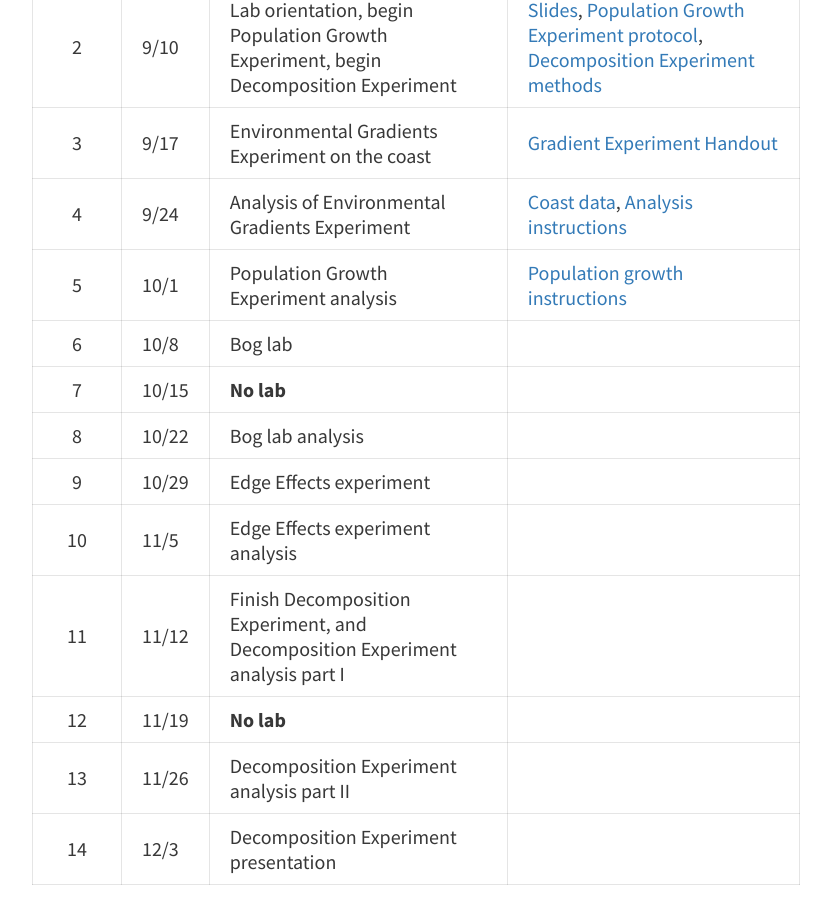
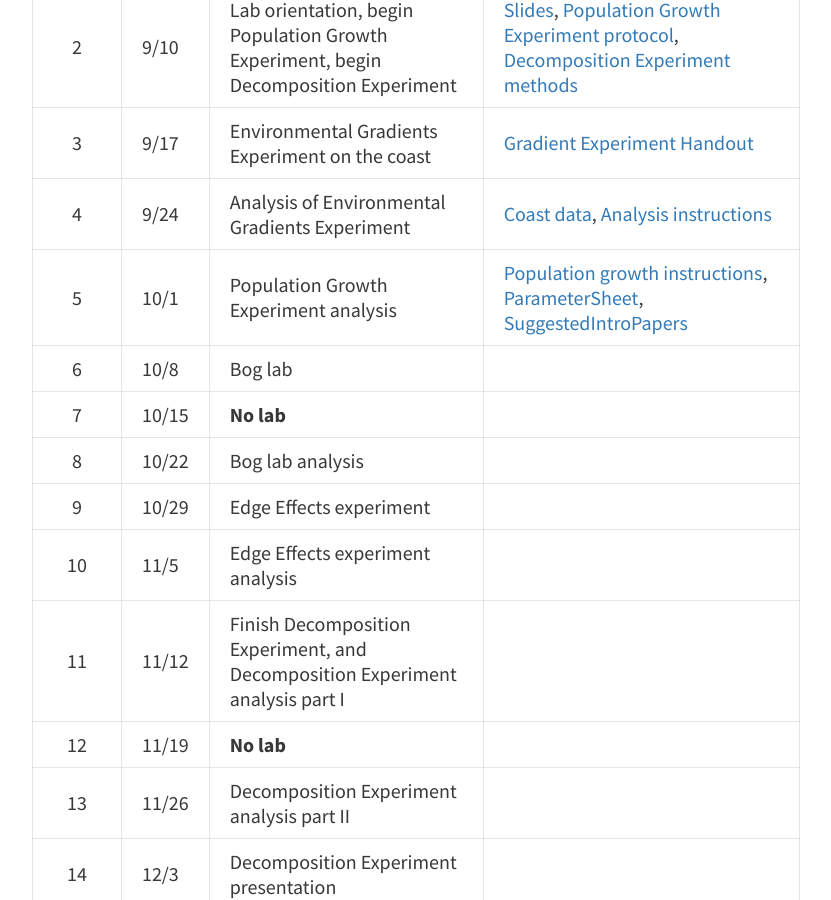
Before and after one commit to davan690/ColbyEcology.github.io, a Jekyll site: the page built from pages/lab_schedule.md, in a window 1280 px wide and 900 px high, scrolled down 721 px. Shown: the whole window, without its empty margins (224-1055 px from the left). Built offline with Jekyll 4.4.1, drawn with Linux system fonts in a browser that asks for light colours.

Commit message:
group intro papers and parameter sheet add

```diff
--- a/pages/lab_schedule.md
+++ b/pages/lab_schedule.md
@@ -15,7 +15,7 @@ Week | Date   | Lab | Assignments
 2    | 9/10   | Lab orientation, begin Population Growth Experiment, begin Decomposition Experiment | [Slides](https://drive.google.com/open?id=1htIlgoClavB1E2B9fjL4lsHLh72U7H9uu4TdJdoIp-M), [Population Growth Experiment protocol](https://drive.google.com/open?id=1gPMUtf3wx62JfIJDE_TUlZ9f8OZx3yMe), [Decomposition Experiment methods](https://drive.google.com/open?id=1kMMlwJGu5EokTAU1Lf5-KwBOa7duxcC8)
 3    | 9/17   | Environmental Gradients Experiment on the coast | [Gradient Experiment Handout](https://drive.google.com/open?id=1hN0v0pl5yHWSwHVkcIyqIxpayO0I2W8-)
 4    | 9/24   | Analysis of Environmental Gradients Experiment | [Coast data](https://drive.google.com/open?id=1xy89ZtUi7OL6rvvDfENiR3JRARc3cfJx), [Analysis instructions](/GradientExperiment.html)
-5    | 10/1   | Population Growth Experiment analysis | [Population growth instructions](/PopGrowth.html)
+5    | 10/1   | Population Growth Experiment analysis | [Population growth instructions](/PopGrowth.html), [ParameterSheet](https://docs.google.com/spreadsheets/d/16WxgOi0buqRHOpZQnfrSJjYXGkUxld6MXGvG2xXcQ1Y/edit?usp=sharing), [SuggestedIntroPapers](https://drive.google.com/drive/folders/1HZrgpSyyu3J_XS9zfprJjfvHySfC606J?usp=sharing)
 6    | 10/8   | Bog lab |
 7    | 10/15  | **No lab** |
 8    | 10/22  | Bog lab analysis |
```
